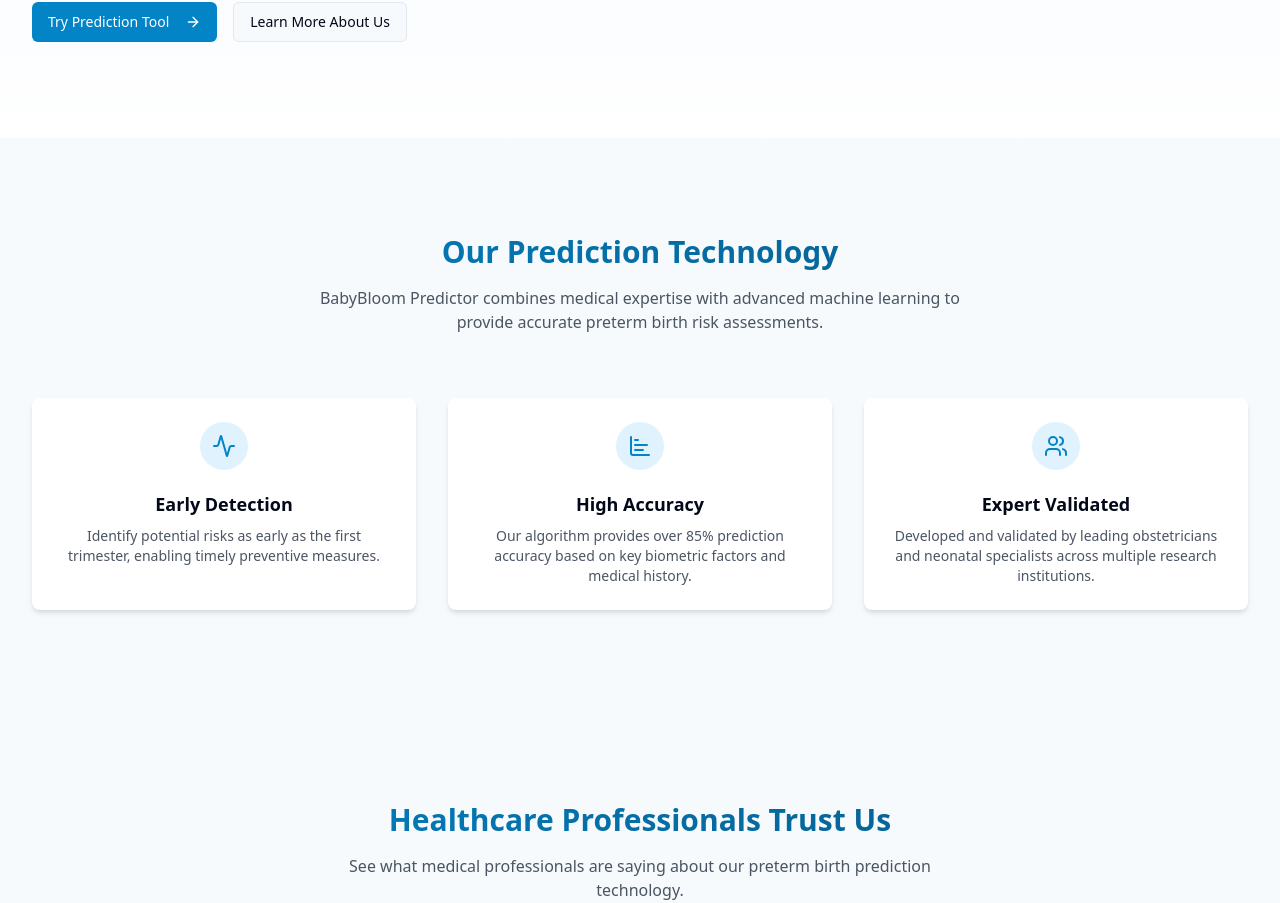
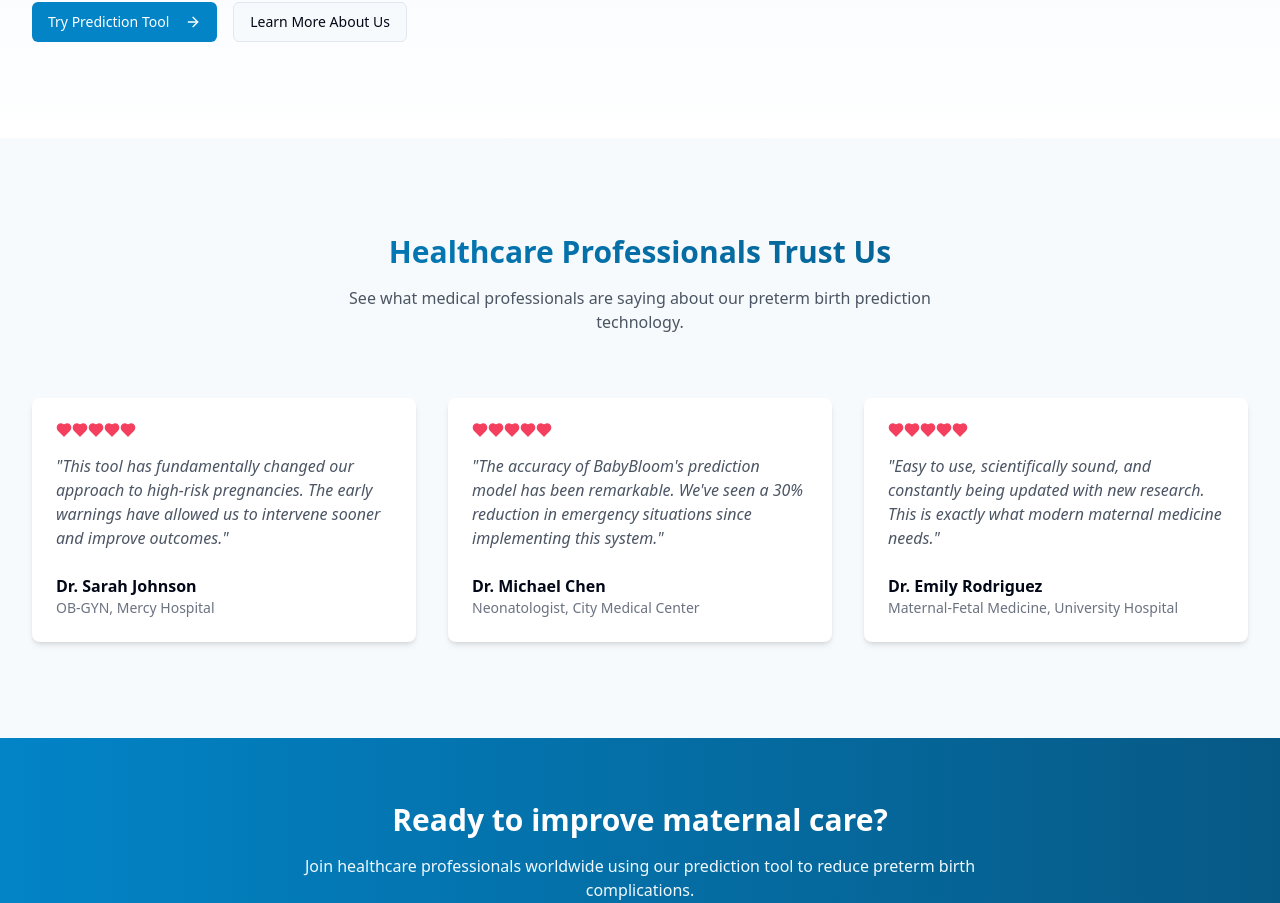
Before and after one commit to Sanjay19200/baby-bloom-predictor-website, a React (Vite) app: page / in a window 1280 px wide. Shown: the part 435-1338 px from the top of the page. Built offline with nearby package versions, Linux system fonts and the light colour scheme.

Commit message:
Remove unused code

```diff
--- a/src/pages/Index.tsx
+++ b/src/pages/Index.tsx
@@ -1,3 +1,4 @@
+
 import React from 'react';
 import { Link } from 'react-router-dom';
 import { ArrowRight, TrendingUp, Users, ChartBar, Activity, Heart } from 'lucide-react';
@@ -40,56 +41,6 @@ const Index = () => {
                 <div className="absolute -z-10 rounded-full w-72 h-72 bg-gradient-radial from-medical-100 to-transparent blur-3xl opacity-70 bottom-0 right-0"></div>
               </div>
             </div>
-          </div>
-        </div>
-      </section>
-
-      {/* Features Section */}
-      <section className="py-16 sm:py-24">
-        <div className="container mx-auto px-4 sm:px-6 lg:px-8">
-          <div className="text-center mb-16">
-            <h2 className="text-3xl font-bold gradient-text mb-4">Our Prediction Technology</h2>
-            <p className="text-gray-600 max-w-2xl mx-auto">
-              BabyBloom Predictor combines medical expertise with advanced machine learning to provide accurate preterm birth risk assessments.
-            </p>
-          </div>
-
-          <div className="grid grid-cols-1 md:grid-cols-2 lg:grid-cols-3 gap-8">
-            <Card className="border-0 shadow-md card-hover">
-              <CardContent className="p-6 flex flex-col items-center text-center">
-                <div className="h-12 w-12 rounded-full bg-medical-100 flex items-center justify-center mb-5">
-                  <Activity className="h-6 w-6 text-medical-600" />
-                </div>
-                <h3 className="font-bold text-lg mb-2">Early Detection</h3>
-                <p className="text-gray-600 text-sm">
-                  Identify potential risks as early as the first trimester, enabling timely preventive measures.
-                </p>
-              </CardContent>
-            </Card>
-
-            <Card className="border-0 shadow-md card-hover">
-              <CardContent className="p-6 flex flex-col items-center text-center">
-                <div className="h-12 w-12 rounded-full bg-medical-100 flex items-center justify-center mb-5">
-                  <ChartBar className="h-6 w-6 text-medical-600" />
-                </div>
-                <h3 className="font-bold text-lg mb-2">High Accuracy</h3>
-                <p className="text-gray-600 text-sm">
-                  Our algorithm provides over 85% prediction accuracy based on key biometric factors and medical history.
-                </p>
-              </CardContent>
-            </Card>
-
-            <Card className="border-0 shadow-md card-hover">
-              <CardContent className="p-6 flex flex-col items-center text-center">
-                <div className="h-12 w-12 rounded-full bg-medical-100 flex items-center justify-center mb-5">
-                  <Users className="h-6 w-6 text-medical-600" />
-                </div>
-                <h3 className="font-bold text-lg mb-2">Expert Validated</h3>
-                <p className="text-gray-600 text-sm">
-                  Developed and validated by leading obstetricians and neonatal specialists across multiple research institutions.
-                </p>
-              </CardContent>
-            </Card>
           </div>
         </div>
       </section>
```
